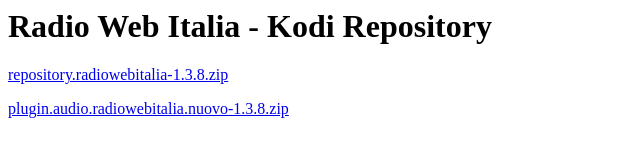
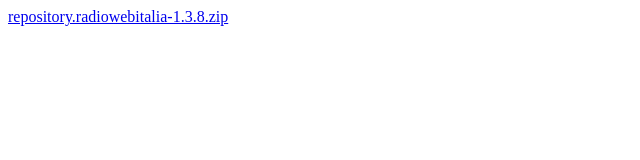
Before and after one commit to marcorwi/kodi, a plain HTML site: page index.html in a window 1280 px wide. Shown: the whole page, without its empty margins (0-640 px from the left). Drawn offline with Linux system fonts and the light colour scheme.

Commit message:
Update index.html

```diff
--- a/index.html
+++ b/index.html
@@ -1,7 +1,5 @@
 <html>
 <body>
-  <h1>Radio Web Italia - Kodi Repository</h1>
-  <p><a href="repository.radiowebitalia-1.3.8.zip">repository.radiowebitalia-1.3.8.zip</a></p>
-  <p><a href="plugin.audio.radiowebitalia.nuovo-1.3.8.zip">plugin.audio.radiowebitalia.nuovo-1.3.8.zip</a></p>
+<a href="repository.radiowebitalia-1.3.8.zip">repository.radiowebitalia-1.3.8.zip</a>
 </body>
 </html>
```
